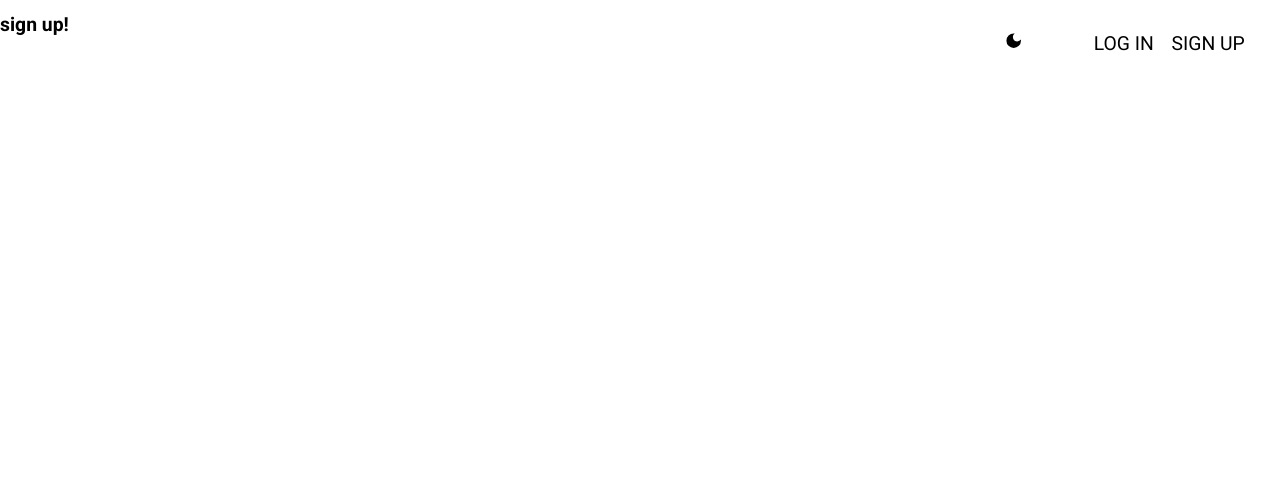
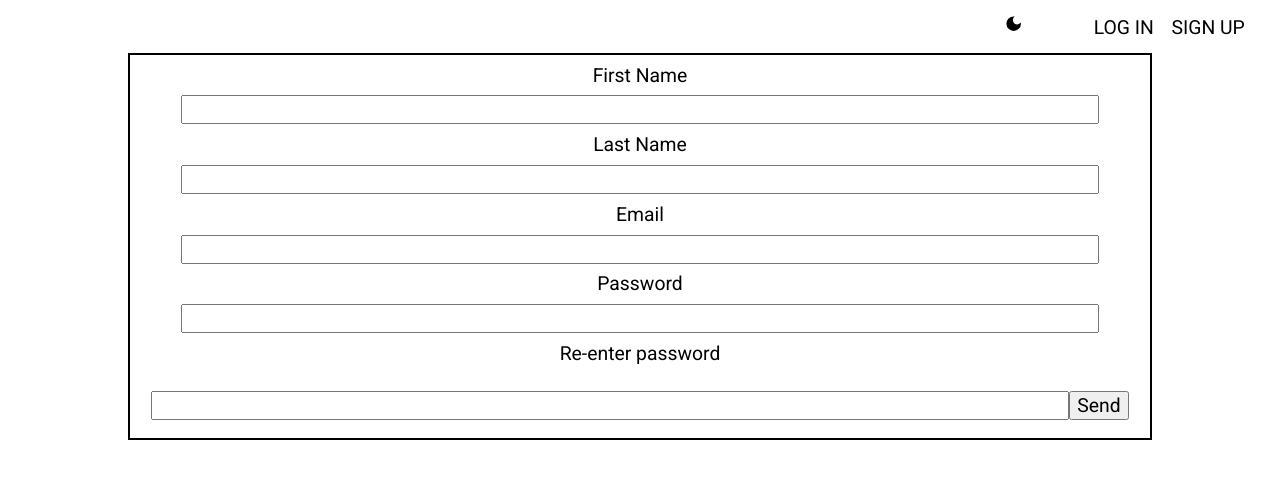
Before and after one commit to winstein27/firebase-login, a React (Vite) app: page /signup in a window 1280 px wide. Shown: the top 478 px of the page. Built offline with nearby package versions, Linux system fonts and the light colour scheme.

Commit message:
:sparkles: feat: adding forms
Adding login and signup forms and improving project styles

```diff
--- a/src/components/Header.module.css
+++ b/src/components/Header.module.css
@@ -1,8 +1,10 @@
 .header {
   position: fixed;
   width: 100%;
+  height: 3rem;
   display: flex;
   justify-content: right;
+  align-items: center;
 }
 
 .mode {
--- /dev/null
+++ b/src/components/LogInForm.module.css
@@ -0,0 +1,25 @@
+.container {
+  width: 100%;
+  display: flex;
+  align-items: center;
+  justify-content: center;
+}
+
+.form {
+  width: 80%;
+  text-align: center;
+  border: 2px solid black;
+}
+
+.form > label {
+  display: block;
+  margin: 0.5rem 0;
+}
+
+.form > input {
+  width: 90%;
+}
+
+.form > button {
+  margin: 1rem 0;
+}
--- /dev/null
+++ b/src/components/LogInForm.tsx
@@ -0,0 +1,28 @@
+import React from 'react';
+
+import styles from './LogInForm.module.css';
+
+const LogInForm = () => {
+  const submittedFormHandler = (event: React.FormEvent<HTMLFormElement>) => {
+    event.preventDefault();
+  };
+
+  return (
+    <div className={styles.container}>
+      <form
+        action="POST"
+        onSubmit={submittedFormHandler}
+        className={styles.form}
+      >
+        <label htmlFor="email">Email</label>
+        <input type="email" name="email" />
+        <label htmlFor="password">Password</label>
+        <input type="password" name="password" />
+
+        <button type="button">Login</button>
+      </form>
+    </div>
+  );
+};
+
+export default LogInForm;
--- /dev/null
+++ b/src/components/SignUpForm.module.css
@@ -0,0 +1,25 @@
+.container {
+  width: 100%;
+  display: flex;
+  align-items: center;
+  justify-content: center;
+}
+
+.form {
+  width: 80%;
+  text-align: center;
+  border: 2px solid black;
+}
+
+.form > label {
+  display: block;
+  margin: 0.5rem 0;
+}
+
+.form > input {
+  width: 90%;
+}
+
+.form > button {
+  margin: 1rem 0;
+}
--- /dev/null
+++ b/src/components/SignUpForm.tsx
@@ -0,0 +1,34 @@
+import React from 'react';
+
+import styles from './SignUpForm.module.css';
+
+const SignUpForm = () => {
+  const submittedFormHandler = (event: React.FormEvent<HTMLFormElement>) => {
+    event.preventDefault();
+  };
+
+  return (
+    <div className={styles.container}>
+      <form
+        action="POST"
+        onSubmit={submittedFormHandler}
+        className={styles.form}
+      >
+        <label htmlFor="first-name">First Name</label>
+        <input type="text" name="first-name" />
+        <label htmlFor="last-name">Last Name</label>
+        <input type="text" name="last-name" />
+        <label htmlFor="email">Email</label>
+        <input type="email" name="email" />
+        <label htmlFor="password">Password</label>
+        <input type="password" name="password" />
+        <label htmlFor="confirm-password">Re-enter password</label>
+        <input type="password" name="confirm-password" />
+
+        <button type="submit">Send</button>
+      </form>
+    </div>
+  );
+};
+
+export default SignUpForm;
--- a/src/pages/LogIn.tsx
+++ b/src/pages/LogIn.tsx
@@ -1,5 +1,7 @@
+import LogInForm from '../components/LogInForm';
+
 const LogIn = () => {
-  return <h1>log in!</h1>;
+  return <LogInForm />;
 };
 
 export default LogIn;
--- /dev/null
+++ b/src/pages/Root.module.css
@@ -0,0 +1,3 @@
+.container {
+  padding-top: 3rem;
+}
--- a/src/pages/Root.tsx
+++ b/src/pages/Root.tsx
@@ -1,4 +1,6 @@
 import { Outlet } from 'react-router-dom';
+
+import styles from './Root.module.css';
 
 import Header from '../components/Header';
 
@@ -6,7 +8,7 @@ const Root = () => {
   return (
     <>
       <Header />
-      <main>
+      <main className={styles.container}>
         <Outlet />
       </main>
     </>
--- a/src/pages/SignUp.tsx
+++ b/src/pages/SignUp.tsx
@@ -1,5 +1,7 @@
+import SignUpForm from '../components/SignUpForm';
+
 const SignUp = () => {
-  return <h1>sign up!</h1>;
+  return <SignUpForm />;
 };
 
 export default SignUp;
```
